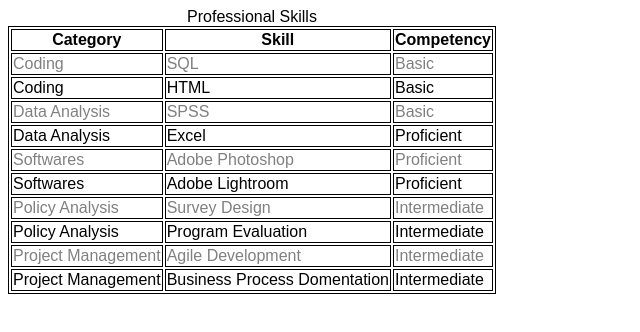
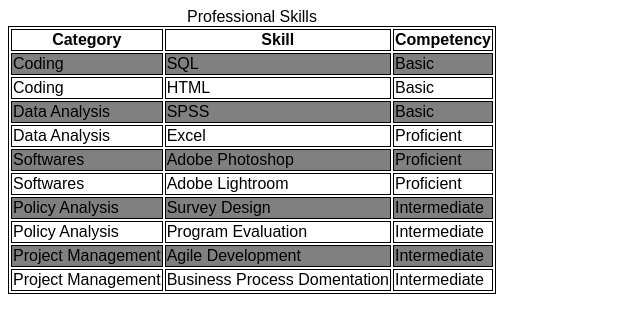
Before and after one commit to dwilli26/ist263, a plain HTML site: page lab06/skills.html in a window 1280 px wide. Shown: the whole page, without its empty margins (0-640 px from the left). Drawn offline with Linux system fonts and the light colour scheme.

Commit message:
lab 5 complete

```diff
--- a/lab06/styles.css
+++ b/lab06/styles.css
@@ -7,7 +7,7 @@ h1, h2 {
 }
 
 .evenrow {
-    color: gray /*ask about font color*/
+    background-color: gray
 }
 
 h1 {
```
Also changed, not shown: 2 other files.
